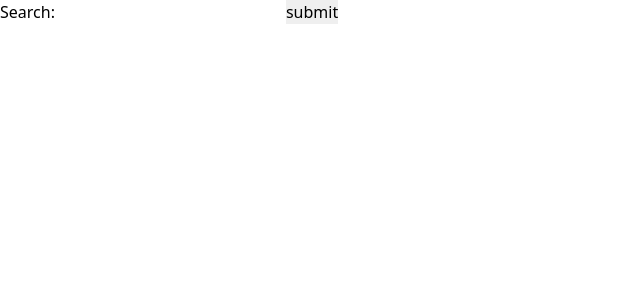
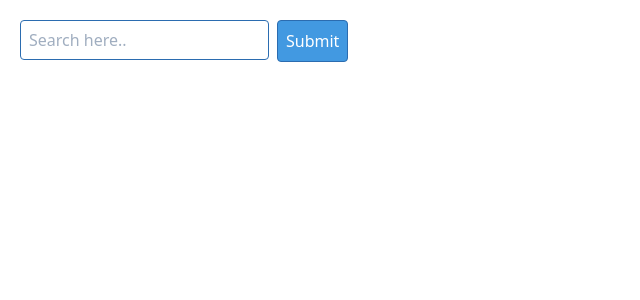
Before and after one commit to sumith68/book_rec_client, a React (Create React App) app: page / in a window 1280 px wide. Shown: the top 300 px of the page, without its empty margins (0-640 px from the left). Built offline with nearby package versions, Linux system fonts and the light colour scheme.

Commit message:
Adding styles

```diff
--- a/src/App.tsx
+++ b/src/App.tsx
@@ -26,28 +26,39 @@ function App() {
   };
 
   return (
-    <div>
-      <div>
+    <div className="w-full flex">
+      <div className="flex flex-col m-5 w-1/2">
+        <div className="mb-5">
           <SearchForm
             search={search}
             onSearchChange={onSearchChange}
             onSearchSubmit={onSearchSubmit}
           />
         </div>
-
-      {bookDetails.map((book: any) => (
-        <ul>
-          <li>{book.best_book[0].title[0]}</li>
-          <li>{book.best_book[0].author[0].name}</li>
-          <li>
+        <div className="flex flex-col space-y-4">
+          {bookDetails.map((book: any, id: number) => (
+            <div key={id} className="border border-blue-200 p-2">
+              <div className="flex">
                 <img
+                  className="mr-2"
                   src={book.best_book[0].small_image_url[0]}
                   alt={book.best_book[0].title[0]}
                 />
-          </li>
-          <hr />
-        </ul>
+                <div className="flex flex-col">
+                  <div>
+                    <span className="font-bold">Title: </span>
+                    {book.best_book[0].title[0]}
+                  </div>
+                  <div>
+                    <span className="font-bold">Author: </span>{" "}
+                    {book.best_book[0].author[0].name}
+                  </div>
+                </div>
+              </div>
+            </div>
           ))}
+        </div>
+      </div>
     </div>
   );
 }
--- a/src/components/SearchForm.tsx
+++ b/src/components/SearchForm.tsx
@@ -12,24 +12,26 @@ let SearchForm: React.FC<SearchProps> = ({
   onSearchSubmit,
 }) => {
   return (
-    <div>
     <form
+      className="flex"
       onSubmit={(event) => {
         event.preventDefault();
         onSearchSubmit();
       }}
     >
-        <label>
-          Search:
       <input
+        className="h-10 border border-blue-700 rounded mr-2 p-2"
         type="text"
+        placeholder="Search here.."
         value={search}
         onChange={(event) => onSearchChange(event.target.value)}
       ></input>
-        </label>
-        <input type="submit" value="submit" />
+      <input
+        className="bg-blue-500 hover:bg-blue-700 text-white p-2 border border-blue-700 rounded"
+        type="submit"
+        value="Submit"
+      />
     </form>
-    </div>
   );
 };
 
```
Lines whose indentation alone changed are shown as unchanged.
